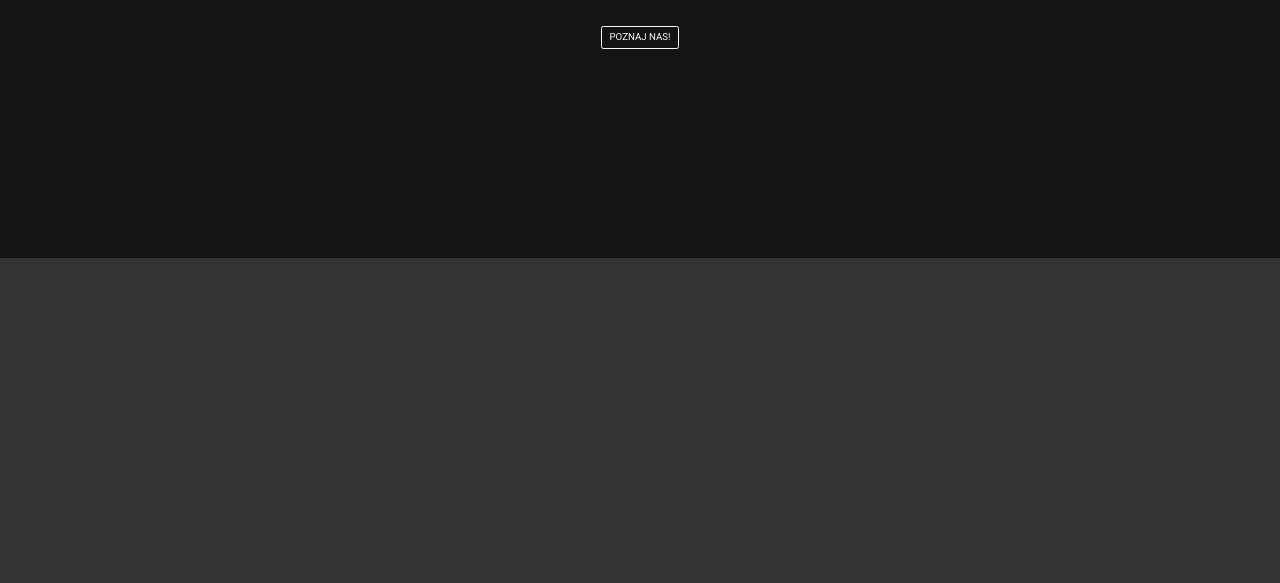
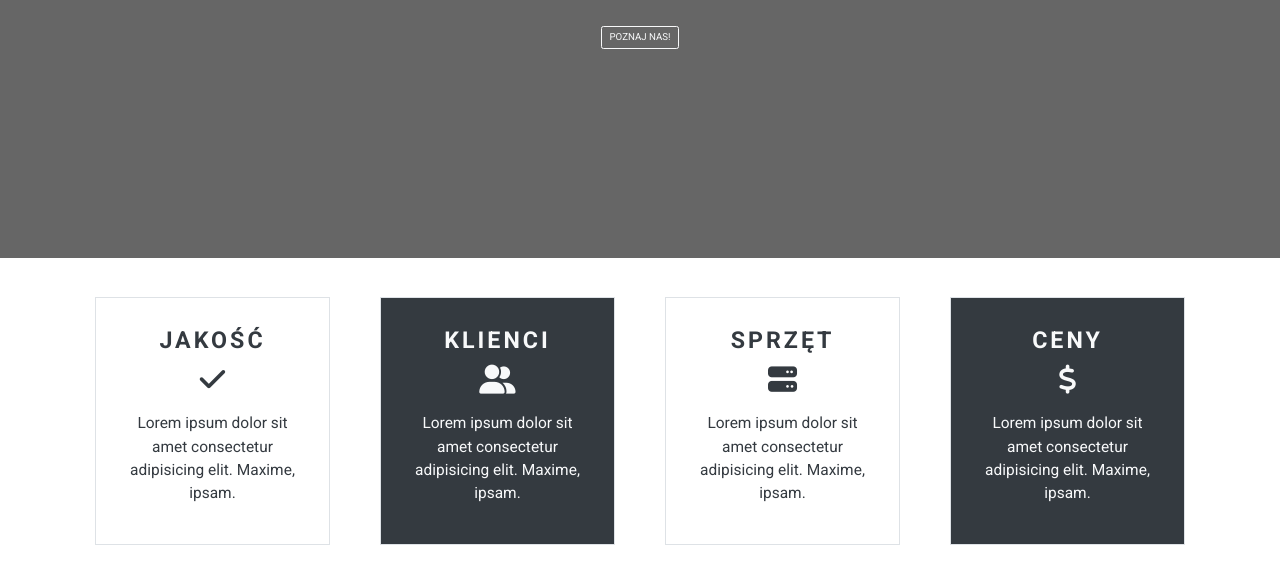
Before and after one commit to SzulcMarcin/project-studio, a plain HTML site: page index.html in a window 1280 px wide. Shown: the part 323-906 px from the top of the page. Drawn offline with nearby package versions, Linux system fonts and the light colour scheme.

Commit message:
add section aboutus

```diff
--- a/index.html
+++ b/index.html
@@ -69,7 +69,8 @@
     </nav>
     <header id="home">
         <div class="hero-shadow"></div>
-        <div class="container h-100 d-flex flex-column justify-content-center align-items-center text-light text center">
+        <div
+            class="container h-100 d-flex flex-column justify-content-center align-items-center text-light text-center">
             <p class="display-1">MX Studio</p>
             <p class="header-text mb-5">Lorem ipsum dolor sit amet consectetur, adipisicing elit.</p>
             <a href="#aboutus" class="btn btn-outline-light">Poznaj nas!</a>
@@ -78,6 +79,45 @@
 
 
     </header>
+    <main>
+        <section id="aboutus">
+            <div class="container py-5 about-boxes">
+                <div class="row text-center">
+                    <div class="col-12 col-md-6 col-lg-3">
+                        <div class="about-box m-3 p-4 p-lg-5 border">
+                            <h3 class="text-dark">Jakość</h3>
+                            <p class="about-icon text-dark"><i class="fas fa-check"></i></p>
+                            <p class="text-dark">Lorem ipsum dolor sit amet consectetur adipisicing elit. Maxime, ipsam.</p>
+                        </div>
+                    </div>
+                    <div class="col-12 col-md-6 col-lg-3">
+                        <div class="about-box m-3 p-4 p-lg-5 border bg-dark text-light">
+                            <h3 class="text-light">Klienci</h3>
+                            <p class="about-icon text-light"><i class="fas fa-user-friends"></i></p>
+                            <p class="text-light">Lorem ipsum dolor sit amet consectetur adipisicing elit. Maxime, ipsam.</p>
+                        </div>
+                    </div>
+                    <div class="col-12 col-md-6 col-lg-3">
+                        <div class="about-box m-3 p-4 p-lg-5 border">
+                            <h3 class="text-dark">Sprzęt</h3>
+                            <p class="about-icon text-dark"><i class="fas fa-server"></i></p>
+                            <p class="text-dark">Lorem ipsum dolor sit amet consectetur adipisicing elit. Maxime, ipsam.</p>
+                        </div>
+                    </div>
+                    <div class="col-12 col-md-6 col-lg-3">
+                        <div class="about-box m-3 p-4 p-lg-5 border bg-dark text-light">
+                            <h3 class="text-light">Ceny</h3>
+                            <p class="about-icon text-light"><i class="fas fa-dollar-sign"></i></p>
+                            <p class="text-light">Lorem ipsum dolor sit amet consectetur adipisicing elit. Maxime, ipsam.</p>
+                        </div>
+                    </div>
+                </div>
+            </div>
+
+        </section>
+    </main>
+
+
     <div style="height: 1000vh;"></div>
 
     <script src="https://code.jquery.com/jquery-3.5.1.slim.min.js"
--- a/style.css
+++ b/style.css
@@ -11,7 +11,6 @@ html {
 
 body{
     font-family: 'Roboto', sans-serif;
-    background-color: #333;
     font-size: 1.6rem;
 
 }
@@ -698,3 +697,16 @@ button:focus {
   .header-text {
       font-size: 2.2rem;
   }
+
+  /* aboutus */
+
+  .about-boxes h3 {
+      font-size: 2.4rem;
+      font-weight: bold;
+      text-transform: uppercase;
+      letter-spacing: 3px;
+  }
+
+  .about-icon {
+      font-size: 3rem;
+  }
```
